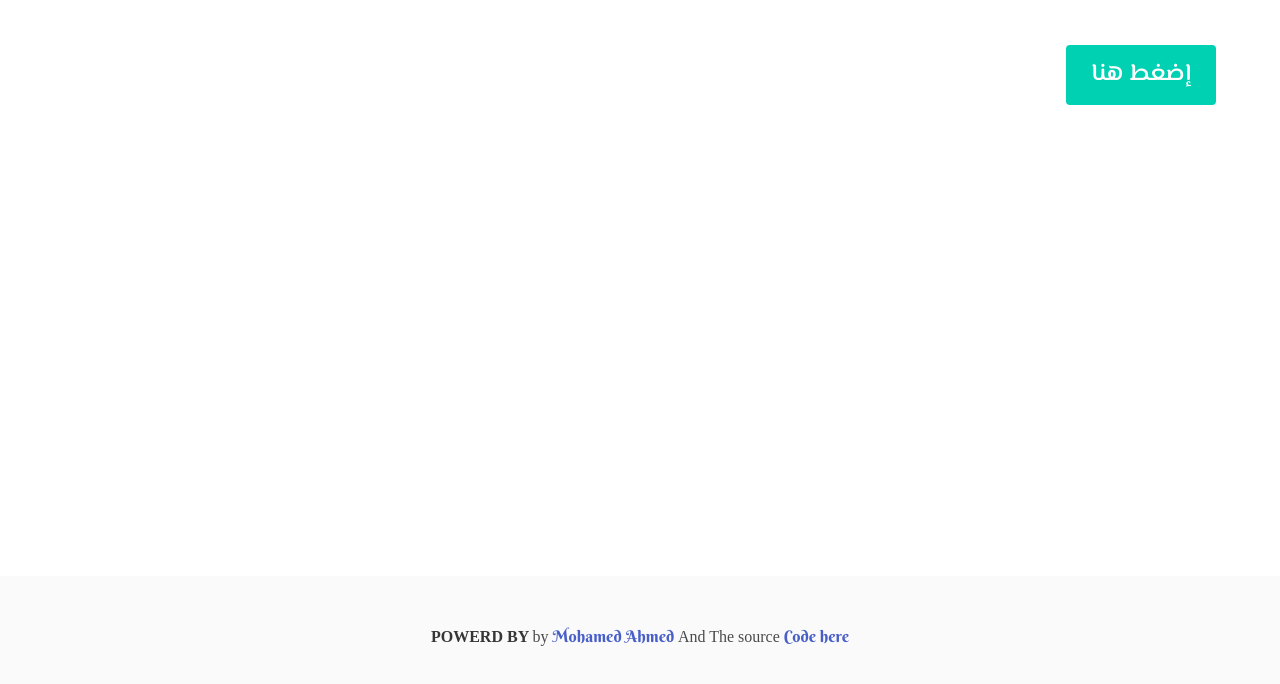
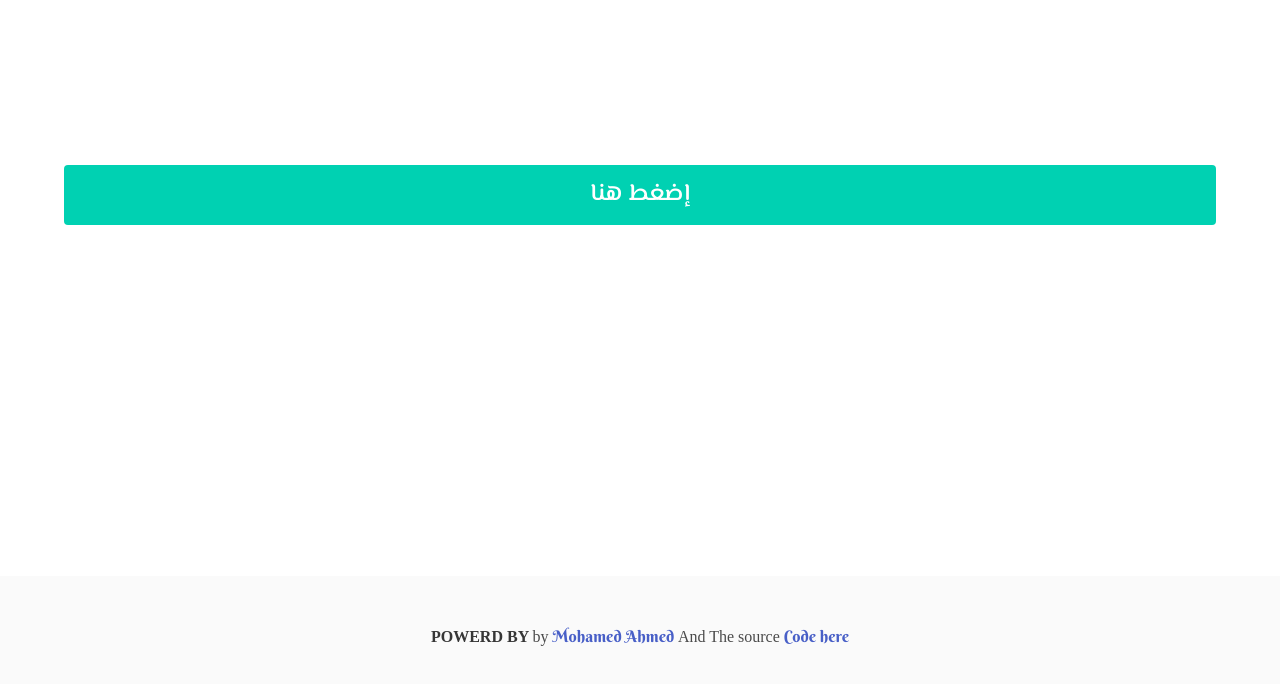
Before and after one commit to abohalema98/Quran, a plain HTML site: page index.html in a window 1280 px wide. Shown: the part 80-764 px from the top of the page. Drawn offline with nearby package versions, Linux system fonts and the light colour scheme; a web font is replaced by a local one.

Commit message:
version 1.3.0

```diff
--- a/index.html
+++ b/index.html
@@ -22,7 +22,13 @@
                     </a>
                 </div>
             </nav>
+
             <h2 class="title has-text-centered dividing-header subtitle">{{ProjectName}}</h2>
+            <br>
+            <br>
+            <br>
+            <br>
+            <br>
             <section class="columns" v-show="flag">
                 <article class="message is-large column is-one-quarters" dir="auto" id="msg" style="font-size: 1.8rem;">
                     <div class="message-header subtitle notification ">
@@ -36,7 +42,7 @@
             <br>
 
             <section class="media is-flex">
-                <button class="button is-primary is-large align-items is-block" @click="getAyah">إضغط هنا </button>
+                <button class="button is-primary is-large media-content" @click="getAyah">إضغط هنا </button>
             </section>
         </div>
 
```
